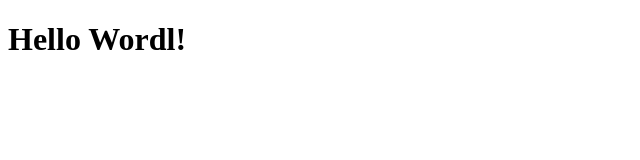
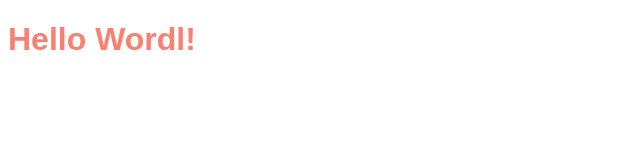
Before and after one commit to designwitharifin/landkit, a plain HTML site: page index.html in a window 1280 px wide. Shown: the whole page, without its empty margins (0-640 px from the left). Drawn offline with Linux system fonts and the light colour scheme.

Commit message:
Changes color text

```diff
--- a/index.html
+++ b/index.html
@@ -8,7 +8,7 @@
 </head>
 
 <body>
-    <h1>Hello Wordl!</h1>
+    <h1 style="color: salmon; font-family: Arial, Helvetica, sans-serif;">Hello Wordl!</h1>
 </body>
 
 </html>
```
